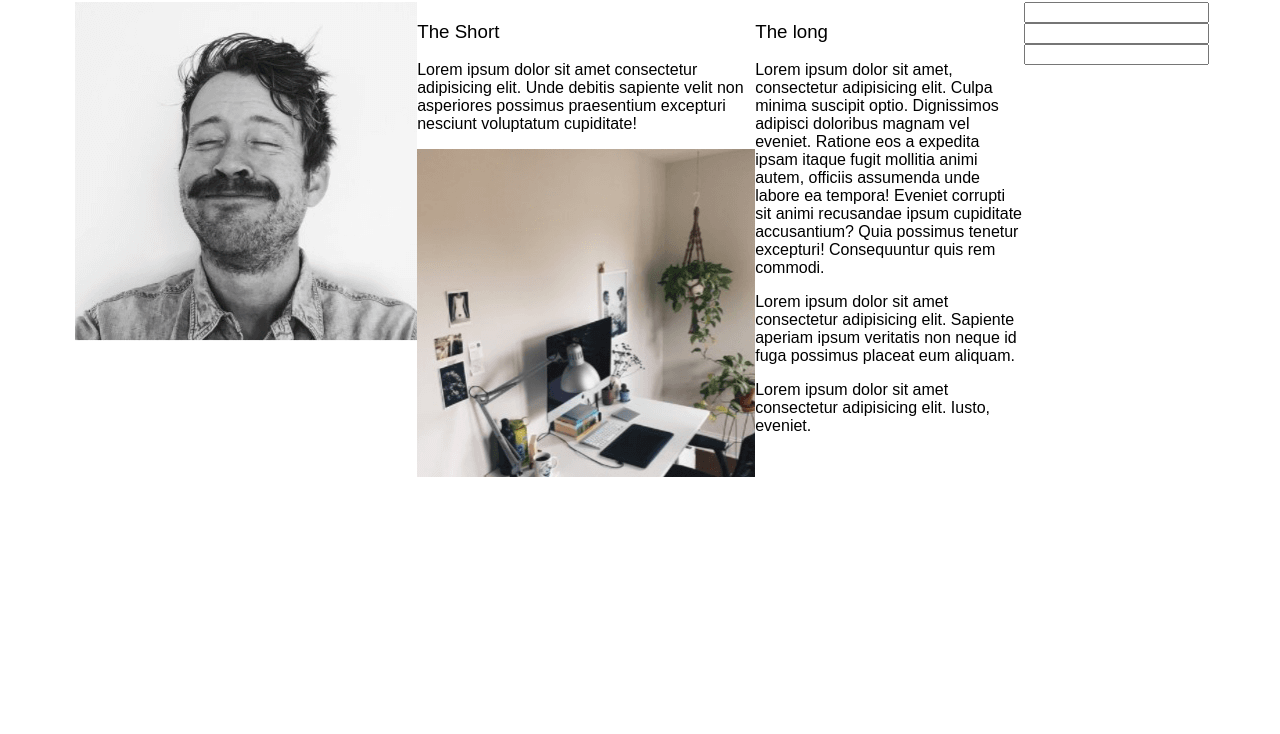
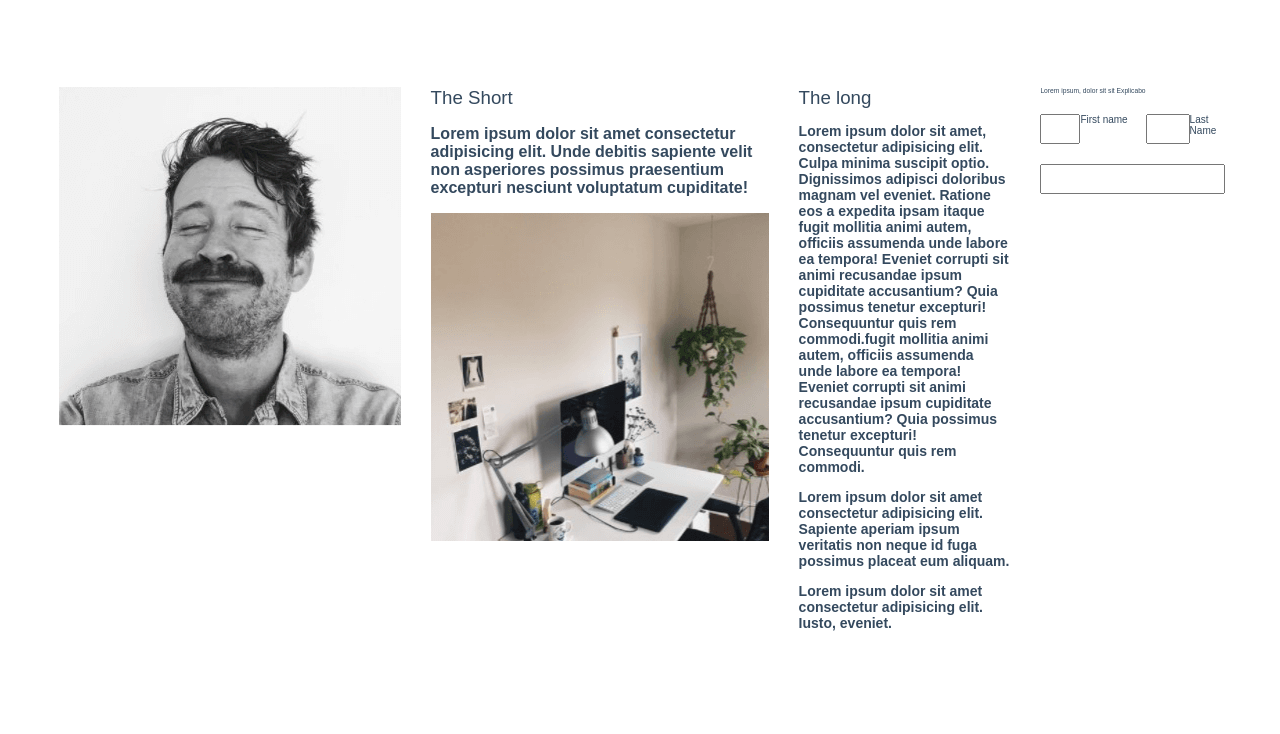
Before and after one commit to ShahariarSohan/Myfirstwebsite, a plain HTML site: page index.html in a window 1280 px wide. Shown: the part 66-800 px from the top of the page. Drawn offline with Linux system fonts and the light colour scheme.

Commit message:
I added some bad input

```diff
--- a/index.html
+++ b/index.html
@@ -12,27 +12,41 @@
             <div class="head">
                 <h2>Blake Fili Suarez</h2>
             </div>
+            <div class="menu-bar">
+
+            </div>
         </header>
-        <div class="menu-bar">
 
-        </div>
         <div class="main-area">
-            <div class="section1">
+            <div class="section">
+
                 <img src="images/Bili.png" id="img1" alt="">
             </div>
-            <div class="section2">
+            <div class="section">
                 <h3>The Short</h3>
-                <p>Lorem ipsum dolor sit amet consectetur adipisicing elit. Unde debitis sapiente velit non asperiores possimus praesentium excepturi nesciunt voluptatum cupiditate!</p>
+                <p class="p1">Lorem ipsum dolor sit amet consectetur adipisicing elit. Unde debitis sapiente velit non asperiores possimus praesentium excepturi nesciunt voluptatum cupiditate!</p>
                 <img src="images/Blake2.png" id="img2" alt="">
             </div>
-            <div class="section3">
+            <div class="section">
                 <h3>The long</h3>
-                <p>Lorem ipsum dolor sit amet, consectetur adipisicing elit. Culpa minima suscipit optio. Dignissimos adipisci doloribus magnam vel eveniet. Ratione eos a expedita ipsam itaque fugit mollitia animi autem, officiis assumenda unde labore ea tempora! Eveniet corrupti sit animi recusandae ipsum cupiditate accusantium? Quia possimus tenetur excepturi! Consequuntur quis rem commodi.</p>
-                <p>Lorem ipsum dolor sit amet consectetur adipisicing elit. Sapiente aperiam ipsum veritatis non neque id fuga possimus placeat eum aliquam.</p>
-                <p>Lorem ipsum dolor sit amet consectetur adipisicing elit. Iusto, eveniet.</p>
+                <p class="p2">Lorem ipsum dolor sit amet, consectetur adipisicing elit. Culpa minima suscipit optio. Dignissimos adipisci doloribus magnam vel eveniet. Ratione eos a expedita ipsam itaque fugit mollitia animi autem, officiis assumenda unde labore ea tempora! Eveniet corrupti sit animi recusandae ipsum cupiditate accusantium? Quia possimus tenetur excepturi! Consequuntur quis rem commodi.fugit mollitia animi autem, officiis assumenda unde labore ea tempora! Eveniet corrupti sit animi recusandae ipsum cupiditate accusantium? Quia possimus tenetur excepturi! Consequuntur quis rem commodi.</p>
+                <p class="p2">Lorem ipsum dolor sit amet consectetur adipisicing elit. Sapiente aperiam ipsum veritatis non neque id fuga possimus placeat eum aliquam.</p>
+                <p class="p2">Lorem ipsum dolor sit amet consectetur adipisicing elit. Iusto, eveniet.</p>
             </div>
-            <div class="section4">
-                <input type="text"><input type="text"><input type="email">
+            <div class="section" id="sec4">
+                <h6>Lorem ipsum, dolor sit sit Explicabo</h6>
+                <div class="name-area">
+                    <div class="name-area1">
+                        <input id="in1" type="text">
+                    <label for="">First name</label>
+                    </div>
+                    <div class="name-area2">
+                    <input id="in2" type="text">
+                    <label for="">Last Name</label>
+                </div>
+                </div>
+
+                <div class="email-area"><input type="email"></div>
             </div>
         </div>
     </div>
--- a/style/index.css
+++ b/style/index.css
@@ -2,16 +2,55 @@
     font-family:Arial, Helvetica, sans-serif;
    font-weight:lighter;
    box-sizing: border-box;
+   color:#34495e;
 
 }
 .container{
-    width:90%;
+    width:95%;
     margin:auto;
+    margin-top:30px;
 }
 .main-area{
     display:flex;
 }
-img{
+h2{
+    margin-bottom:80px;
+    margin-left:20px;
+}
+h3,h6{
+    margin:0;
+}
+h6{
+    margin-bottom:20px;
+}
+.section{
+   margin:15px;
+}
+.p2{
+    font-size:14px;
+    font-weight:600;
+}
+.p1{
+    font-weight: 600;
+}
+#sec4{
+    font-size: 10px;
+}
+.name-area{
+    margin-bottom:20px;
 
-    margin:auto;
 }
+input{
+    height:30px;
+    float:left;
+
+}
+.name-area input{
+    width:45%;
+}
+.name-area{
+    display:flex;
+}
+#in2{
+    margin-left:17px;
+}
```
